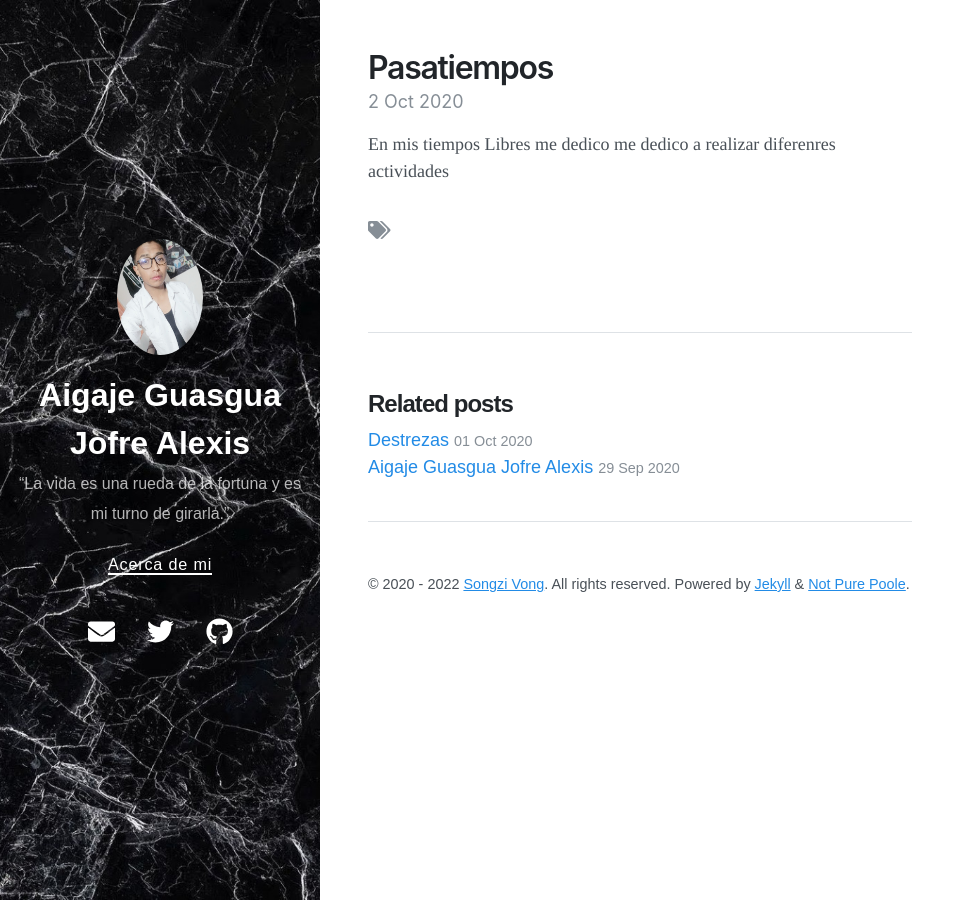
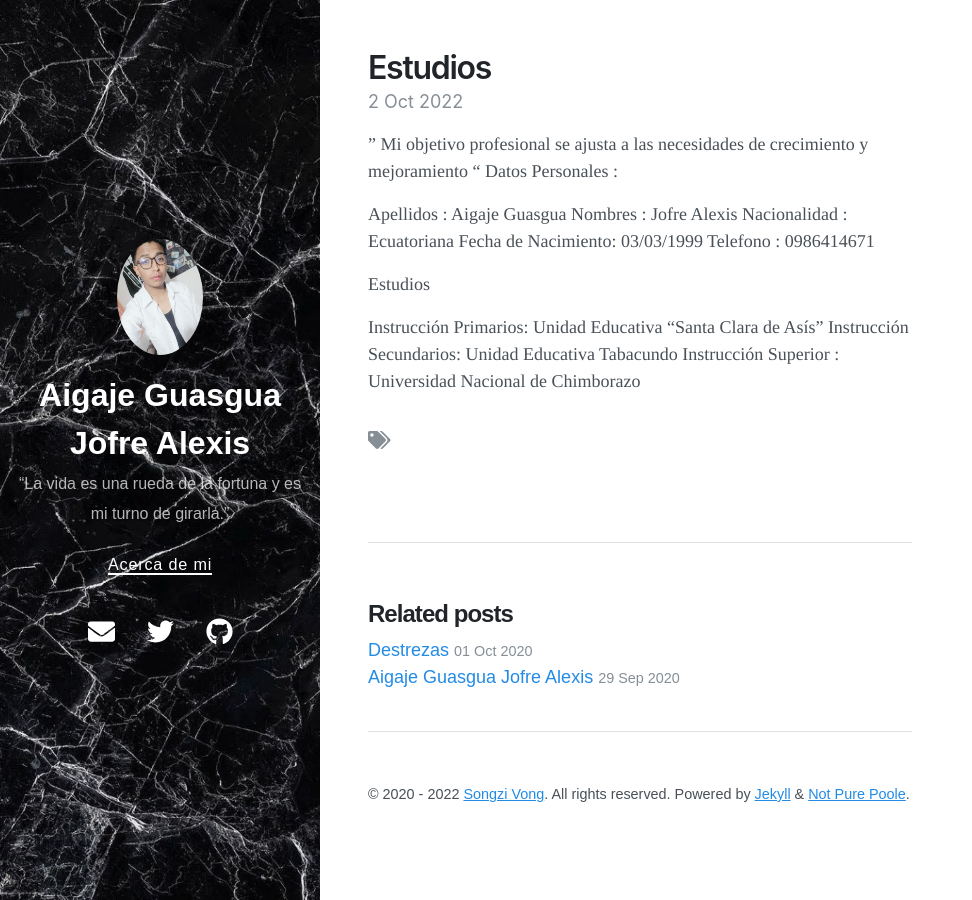
Before and after one commit to AlexisGuasgua/Alex, a Jekyll site: the page built from _posts/2020-10-02-testing-mathjax.md, in a window 1280 px wide. Shown: the whole page, without its empty margins (0-972 px from the left). Built offline with Jekyll 4.4.1, drawn with Linux system fonts in a browser that asks for light colours; nearby versions of some CDN libraries.

Commit message:
Update 2020-10-02-testing-mathjax.md

```diff
--- a/_posts/2020-10-02-testing-mathjax.md
+++ b/_posts/2020-10-02-testing-mathjax.md
@@ -1,7 +1,21 @@
 ---
 layout: post
-title:  Pasatiempos
+title:  Estudios
 
-date: 2020-10-02 15:32 +0800
+date: 2022-10-02 15:32 +0800
 ---
- En mis tiempos Libres me dedico  me dedico a realizar diferenres actividades
+
+ " Mi objetivo profesional se ajusta a las necesidades de crecimiento y mejoramiento "
+  Datos Personales :
+
+Apellidos : Aigaje Guasgua
+Nombres :   Jofre Alexis
+Nacionalidad : Ecuatoriana
+Fecha de Nacimiento:  03/03/1999
+Telefono : 0986414671
+
+  Estudios
+
+Instrucción Primarios: Unidad Educativa "Santa Clara de Asís"
+Instrucción Secundarios: Unidad Educativa  Tabacundo
+Instrucción Superior : Universidad Nacional de Chimborazo
```
